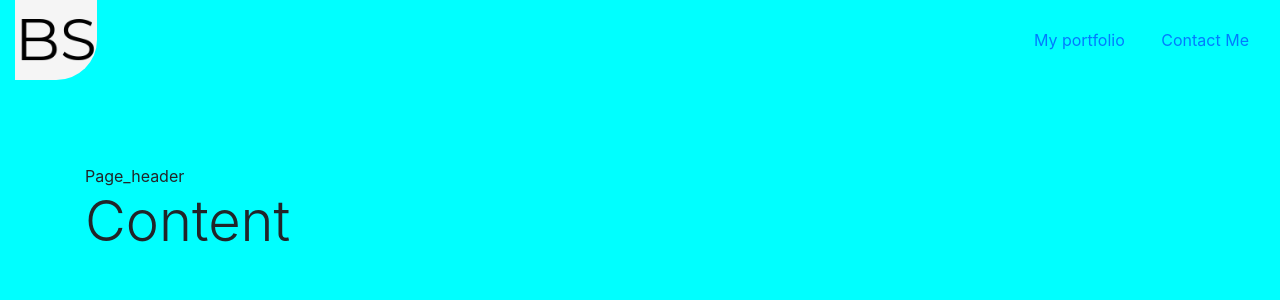
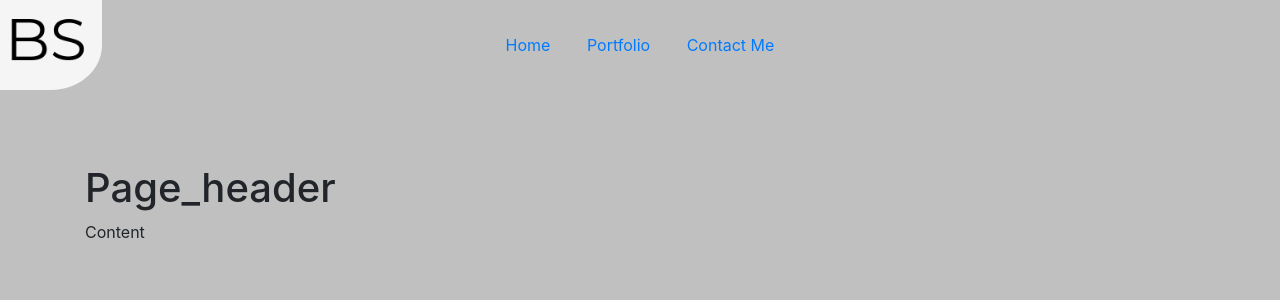
Before and after one commit to SalvatoreBevilacqua/SalvatoreBevilacqua, a Django app: page / in a window 1280 px wide. Shown: the top 300 px of the page. Run offline with Django 3.2, Linux system fonts and the light colour scheme; some libraries are stand-ins or nearby versions.

Commit message:
Added new favicon imgs / changed bkg home / styling logo

```diff
--- a/home/templates/home/index.html
+++ b/home/templates/home/index.html
@@ -4,18 +4,16 @@
 {% block page_header %}
     <div class="container header-container">
         <div class="row">
-            <div class="col"> Page_header</div>
+            <h1 class="col"> Page_header</h1>
         </div>
     </div>
 {% endblock %}
 
 {% block content %}
-    <div class="container h-100">
-        <div class="row h-100">
+    <div class="container">
+        <div class="row">
             <div class="col-7 col-md-6 my-auto">
-                <h1 class="display-4 text-black">
-                    Content
-                </h1>
+                <p class="text-black">Content</p>
             </div>
         </div>
     </div>
--- a/static/browserconfig.xml
+++ b/static/browserconfig.xml
@@ -3,7 +3,7 @@
     <msapplication>
         <tile>
             <square150x150logo src="/mstile-150x150.png"/>
-            <TileColor>#c0c0c0</TileColor>
+            <TileColor>#ffffff</TileColor>
         </tile>
     </msapplication>
 </browserconfig>
--- a/static/css/base.css
+++ b/static/css/base.css
@@ -1,11 +1,16 @@
 body {
-    background-color: aqua;
+    background-color: #C0C0C0;
 }
 
 .navbar-brand {
     background-color: whitesmoke;
     border-bottom-right-radius: 50%;
 }
+
+.navbar-brand {
+    padding: 5px 15px 15px 5px;
+}
+
 
 /* fixed top navbar only on medium and up */
 @media (min-width: 992px) {
--- a/templates/includes/navbar.html
+++ b/templates/includes/navbar.html
@@ -1,16 +1,23 @@
 <!-- Logo -->
-<div class="col-12 col-sm-6 col-md-4 my-auto py-1 py-lg-0">
-    <a href="{% url 'home' %}" class="navbar-brand">
+<div class="col-12 col-sm-4 col-md-2 my-auto py-1 py-lg-0" style="padding-left: 0;">
+    <a href="{% url 'home' %}" class="navbar-brand padding-left-0">
         <img src="media/SB.jpg" alt="logo" style="max-height: 70px;">
     </a>
 </div>
 <!-- Navbar -->
 <div class="col-6 col-md-8 my-auto py-1 py-lg-0">
-    <ul class="list-inline list-unstyled text-center text-lg-right my-0">
+    <ul class="list-inline list-unstyled text-center text-lg-center my-0">
         <li class="list-inline-item m-0">
             <a class="nav-link navaw" href="#" id="user-options" aria-haspopup="true" aria-expanded="false">
                 <div class="text-center under_div">
-                    <p class="my-0 under_p">My portfolio</p>
+                    <p class="my-0 under_p">Home</p>
+                </div>
+            </a>
+        </li>
+        <li class="list-inline-item m-0">
+            <a class="nav-link navaw" href="#" id="user-options" aria-haspopup="true" aria-expanded="false">
+                <div class="text-center under_div">
+                    <p class="my-0 under_p">Portfolio</p>
                 </div>
             </a>
         </li>
```
Also changed, not shown: static/android-chrome-96x96.png, static/apple-touch-icon.png, static/favicon-16x16.png, static/favicon-32x32.png, static/favicon.ico, static/mstile-150x150.png.
